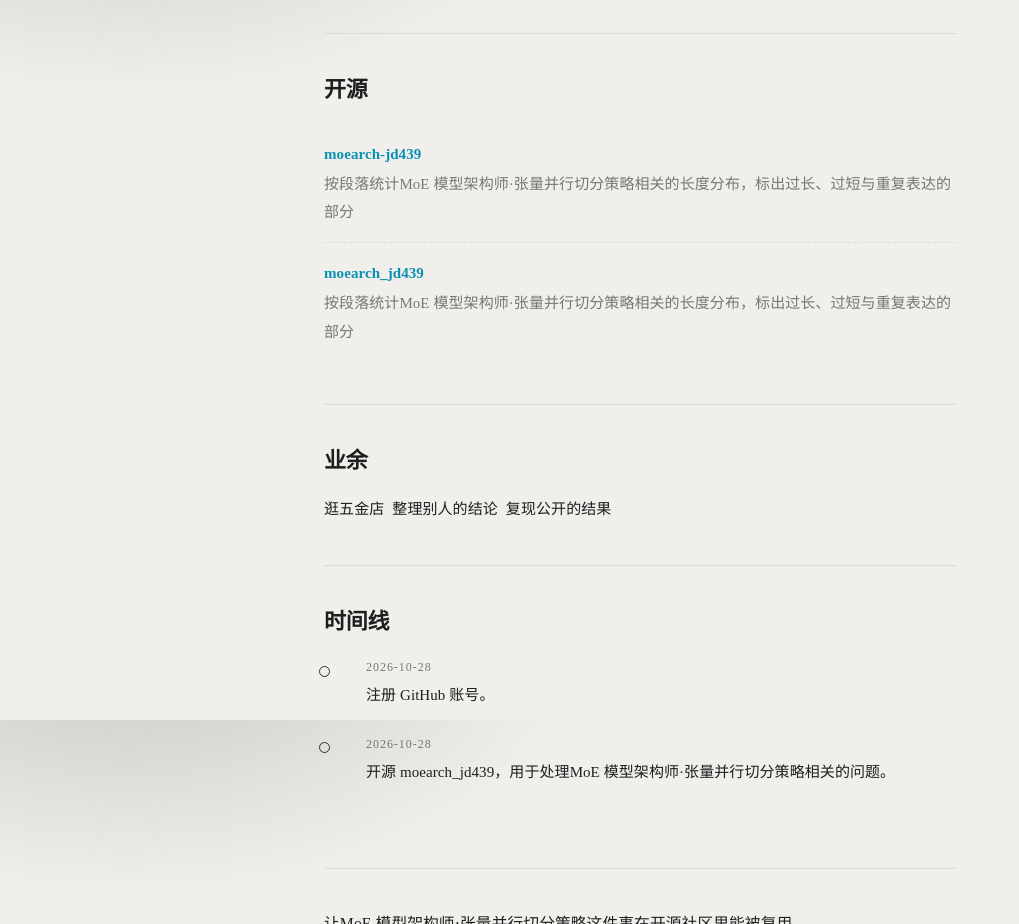
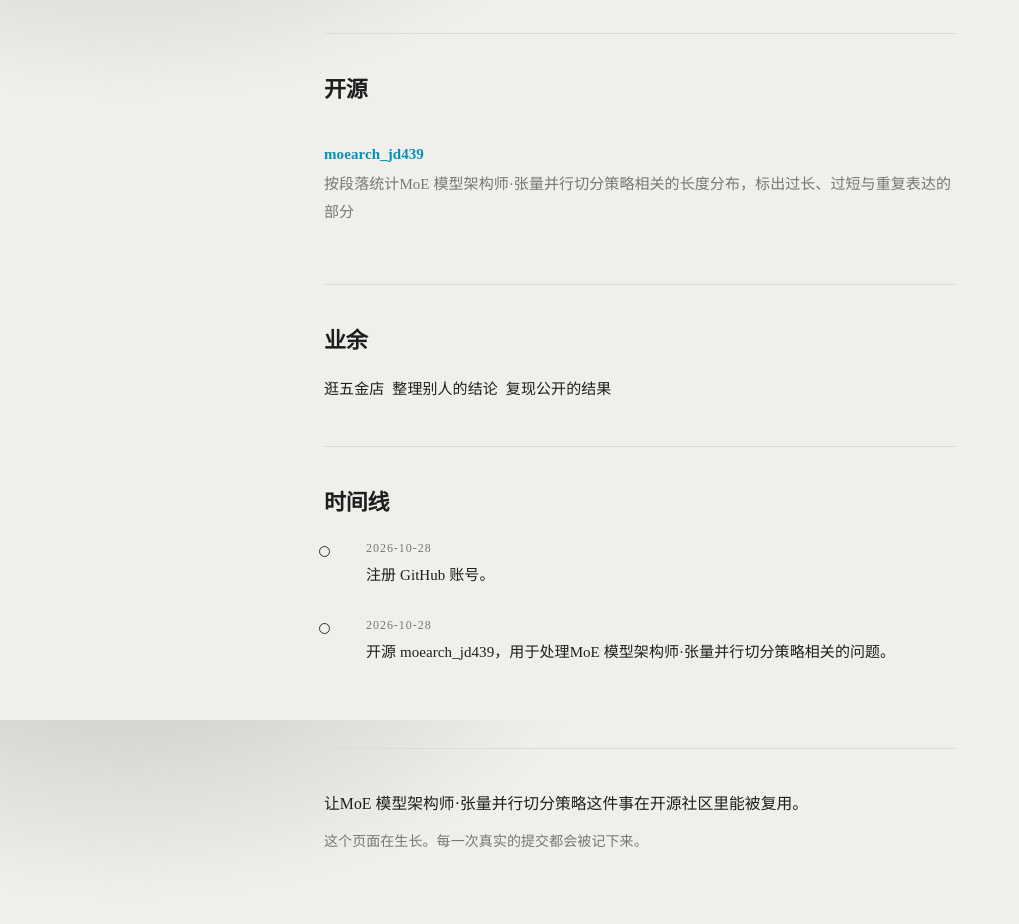
Before and after one commit to pavelvelem/pavelvelem.github.io, a plain HTML site: page index.html in a window 1280 px wide. Shown: the part 880-1804 px from the top of the page, without its empty margins (0-1019 px from the left). Drawn offline with Linux system fonts and the light colour scheme.

Commit message:
fix: 更新个人站点

```diff
--- a/index.html
+++ b/index.html
@@ -102,9 +102,6 @@
 <section id="work">
   <h2>开源</h2>
   <ul class="repos">
-    <li><div class="name"><a href="https://github.com/pavelvelem/moearch-jd439" rel="noopener">moearch-jd439</a></div>
-      <div class="desc">按段落统计MoE 模型架构师·张量并行切分策略相关的长度分布，标出过长、过短与重复表达的部分</div>
-    </li>
     <li><div class="name"><a href="https://github.com/pavelvelem/moearch_jd439" rel="noopener">moearch_jd439</a></div>
       <div class="desc">按段落统计MoE 模型架构师·张量并行切分策略相关的长度分布，标出过长、过短与重复表达的部分</div>
     </li>
```
